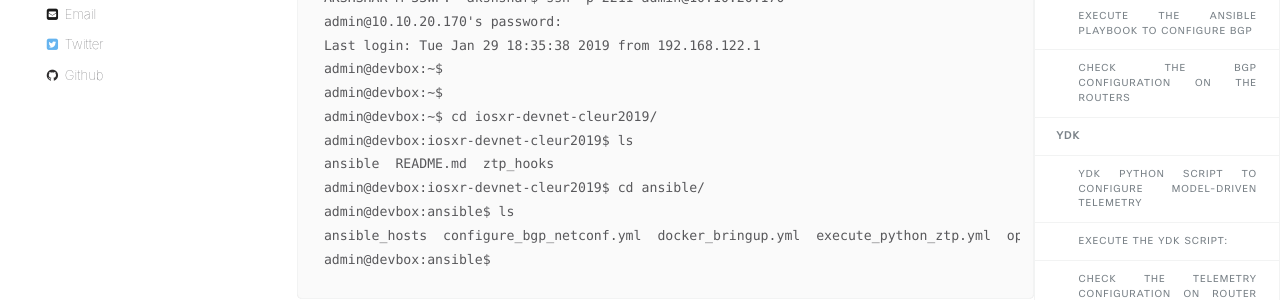
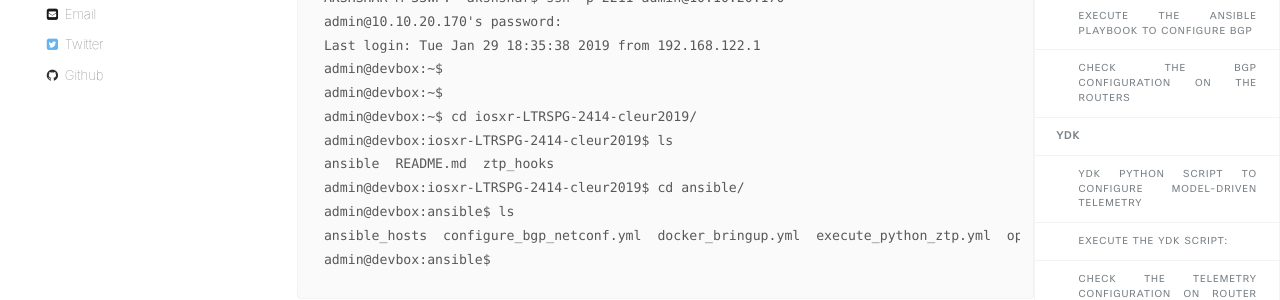
Before and after one commit to nanog75/hackathon, a Jekyll site: the page built from _wkinstructions/2019-01-30-step-2-playing-iosxr-Yang-Models.md, in a window 1280 px wide and 900 px high, scrolled down 1874 px. Shown: the part 270-570 px from the top of the window. Built offline with Jekyll 4.4.1, drawn with Linux system fonts in a browser that asks for light colours; comment, search, counter and statistics services are not loaded; some of the changed text lies outside the part shown.

Commit message:
Update 2019-01-30-step-2-playing-iosxr-Yang-Models.md

````diff
--- a/_wkinstructions/2019-01-30-step-2-playing-iosxr-Yang-Models.md
+++ b/_wkinstructions/2019-01-30-step-2-playing-iosxr-Yang-Models.md
@@ -90,10 +90,10 @@ admin@10.10.20.170's password:
 Last login: Tue Jan 29 18:35:38 2019 from 192.168.122.1
 admin@devbox:~$
 admin@devbox:~$
-admin@devbox:~$ cd iosxr-devnet-cleur2019/
-admin@devbox:iosxr-devnet-cleur2019$ ls
+admin@devbox:~$ cd iosxr-LTRSPG-2414-cleur2019/
+admin@devbox:iosxr-LTRSPG-2414-cleur2019$ ls
 ansible  README.md  ztp_hooks
-admin@devbox:iosxr-devnet-cleur2019$ cd ansible/
+admin@devbox:iosxr-LTRSPG-2414-cleur2019$ cd ansible/
 admin@devbox:ansible$ ls
 ansible_hosts  configure_bgp_netconf.yml  docker_bringup.yml  execute_python_ztp.yml  openr  set_ipv6_route.sh  xml
 admin@devbox:ansible$
@@ -379,8 +379,8 @@ Jump into the `ydk` directory in the clone github repository:
 
 
 ```
-admin@devbox:~$ cd ~/iosxr-devnet-cleur2019/
-admin@devbox:iosxr-devnet-cleur2019$ cd ydk/
+admin@devbox:~$ cd ~/iosxr-LTRSPG-2414-cleur2019/
+admin@devbox:iosxr-LTRSPG-2414-cleur2019$ cd ydk/
 admin@devbox:ydk$
 ```
 
````
